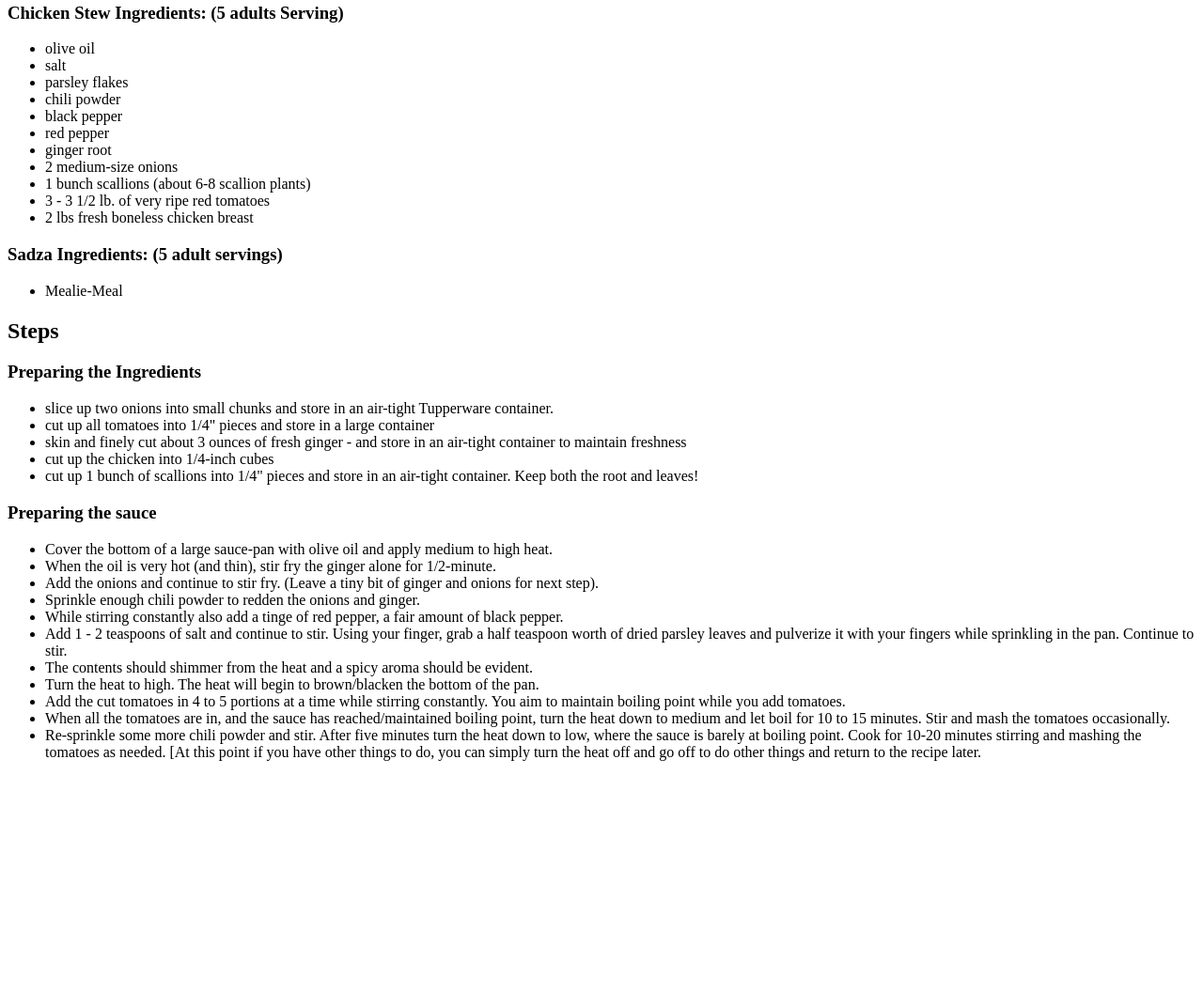
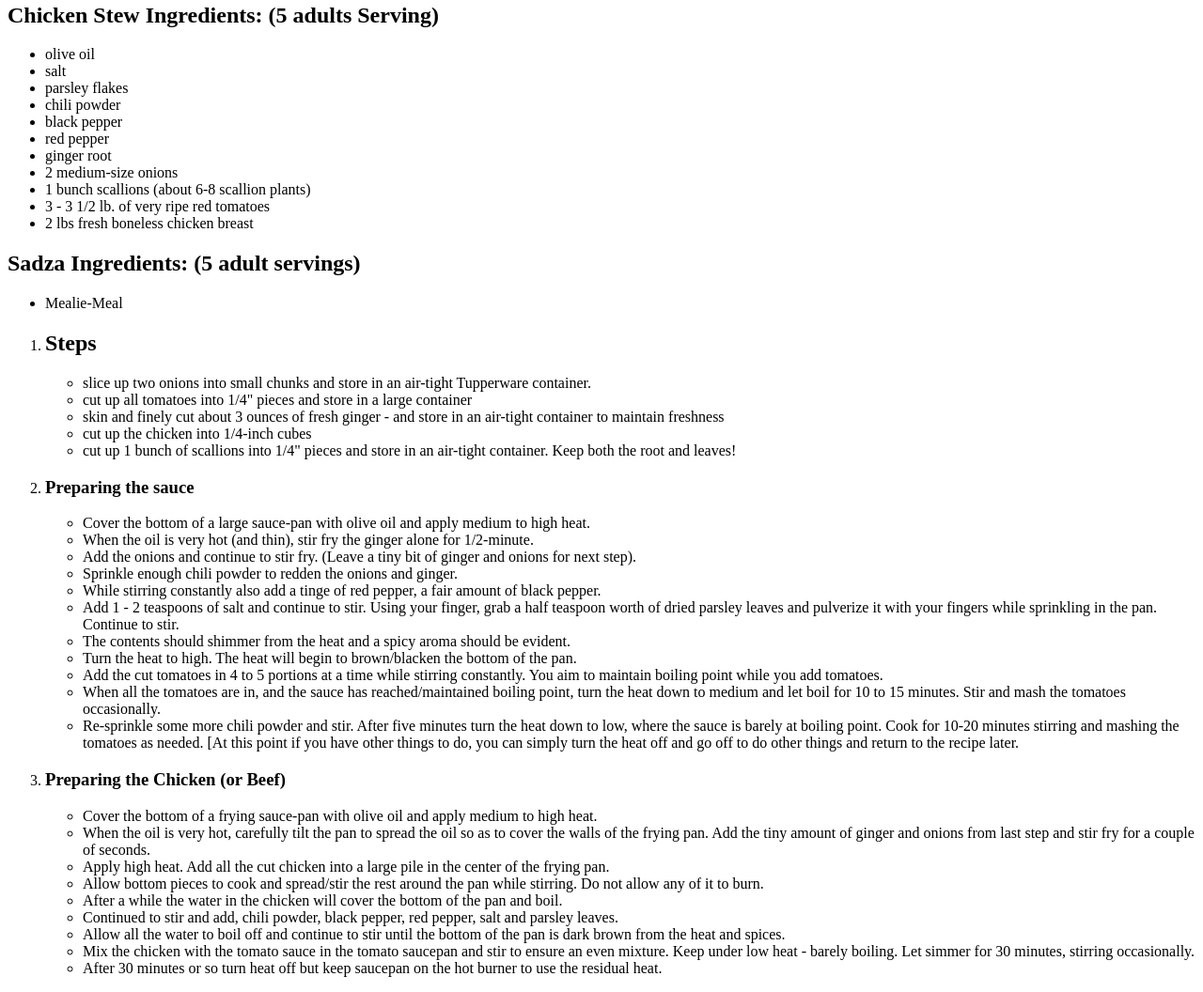
Before and after one commit to Clearcoat101/odin-recipes, a plain HTML site: page recipes/sadza.html in a window 1280 px wide. Shown: the part 450-1506 px from the top of the page at 94% size. Before the commit the page ends 1276 px from the top, so only its background shows below. Drawn offline with Linux system fonts and the light colour scheme.

Commit message:
fixed numbering of Steps

```diff
--- a/recipes/sadza.html
+++ b/recipes/sadza.html
@@ -14,7 +14,7 @@
     <h2>Description</h2>
     <p>Sadza a local delicacy and staple food of Zimbabwe is an amazing meal and can be enjoyed for lunch or supper. Sometimes even for breakfast so you can be full the whole day</p>
     <h2>Ingredients</h2>
-    <h3>Chicken Stew Ingredients: (5 adults Serving)</h3>
+    <h2>Chicken Stew Ingredients: (5 adults Serving)</h2>
     <ul>
         <li>olive oil</li>
         <li>salt</li>
@@ -28,12 +28,16 @@
         <li>3 - 3 1/2 lb. of very ripe red tomatoes</li>
         <li>2 lbs fresh boneless chicken breast</li>
     </ul>
-    <h3>Sadza Ingredients: (5 adult servings)</h3>
+    <h2>Sadza Ingredients: (5 adult servings)</h2>
     <ul>
         <li>Mealie-Meal</li>
     </ul>
-    <h2>Steps</h2>
-    <h3>Preparing the Ingredients</h3>
+
+
+
+
+    <ol>
+    <li><h2>Steps</h2></li>
     <ul>
         <li>slice up two onions into small chunks and store in an air-tight Tupperware container.</li>
         <li>cut up all tomatoes into 1/4" pieces and store in a large container</li>
@@ -42,7 +46,8 @@
         <li>cut up 1 bunch of scallions into 1/4" pieces and store in an air-tight container. Keep both the root and leaves!</li>
     </ul>
 
-    <h3>Preparing the sauce</h3>
+
+    <li><h3>Preparing the sauce</h3></li>
     <ul>
         <li>Cover the bottom of a large sauce-pan with olive oil and apply medium to high heat.</li>
         <li>When the oil is very hot (and thin), stir fry the ginger alone for 1/2-minute.</li>
@@ -57,6 +62,28 @@
         <li>Re-sprinkle some more chili powder and stir. After five minutes turn the heat down to low, where the sauce is barely at boiling point. Cook for 10-20 minutes stirring and mashing the tomatoes as needed. [At this point if you have other things to do, you can simply turn the heat off and go off to do other things and return to the recipe later.</li>
     </ul>
 
+    <li><h3>Preparing the Chicken (or Beef)</h3></li>
+    <ul>
+        <li>Cover the bottom of a frying sauce-pan with olive oil and apply medium to high heat.</li>
+        <li>When the oil is very hot, carefully tilt the pan to spread the oil so as to cover the walls of the frying pan. Add the tiny amount of ginger and onions from last step and stir fry for a couple of seconds.</li>
+        <li>Apply high heat. Add all the cut chicken into a large pile in the center of the frying pan.</li>
+        <li>Allow bottom pieces to cook and spread/stir the rest around the pan while stirring. Do not allow any of it to burn.</li>
+        <li>After a while the water in the chicken will cover the bottom of the pan and boil.</li>
+        <li>Continued to stir and add, chili powder, black pepper, red pepper, salt and parsley leaves.</li>
+        <li>Allow all the water to boil off and continue to stir until the bottom of the pan is dark brown from the heat and spices.</li>
+        <li>Mix the chicken with the tomato sauce in the tomato saucepan and stir to ensure an even mixture. Keep under low heat - barely boiling. Let simmer for 30 minutes, stirring occasionally.</li>
+        <li>After 30 minutes or so turn heat off but keep saucepan on the hot burner to use the residual heat.</li>
+    </ul>
+    </ol>
+
+
+
+
+
+
+
+
+
 
 
 
```
